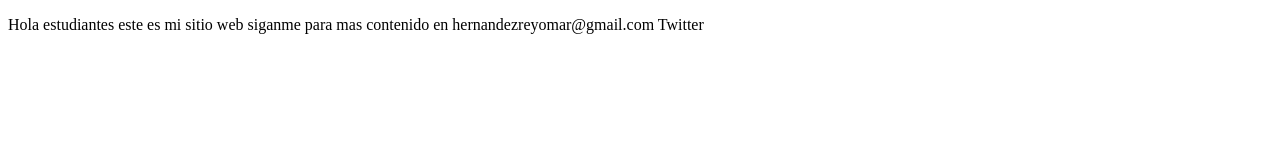
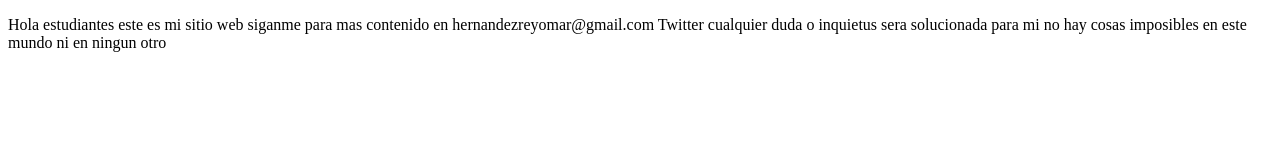
Before and after one commit to omarhernandezrey/proyectoDemoCursoPrework, a plain HTML site: page index.html in a window 1280 px wide. Drawn offline with Linux system fonts and the light colour scheme.

Commit message:
Agrege cambios sitio de twitch

```diff
--- a/index.html
+++ b/index.html
@@ -10,7 +10,9 @@
     <p>
         Hola estudiantes este es mi sitio web
         siganme para mas contenido en hernandezreyomar@gmail.com
-        Twitter
+        Twitter cualquier duda o inquietus sera solucionada
+        para mi no hay cosas imposibles en este mundo ni en ningun
+        otro
     </p>
 </body>
 </html>
```
